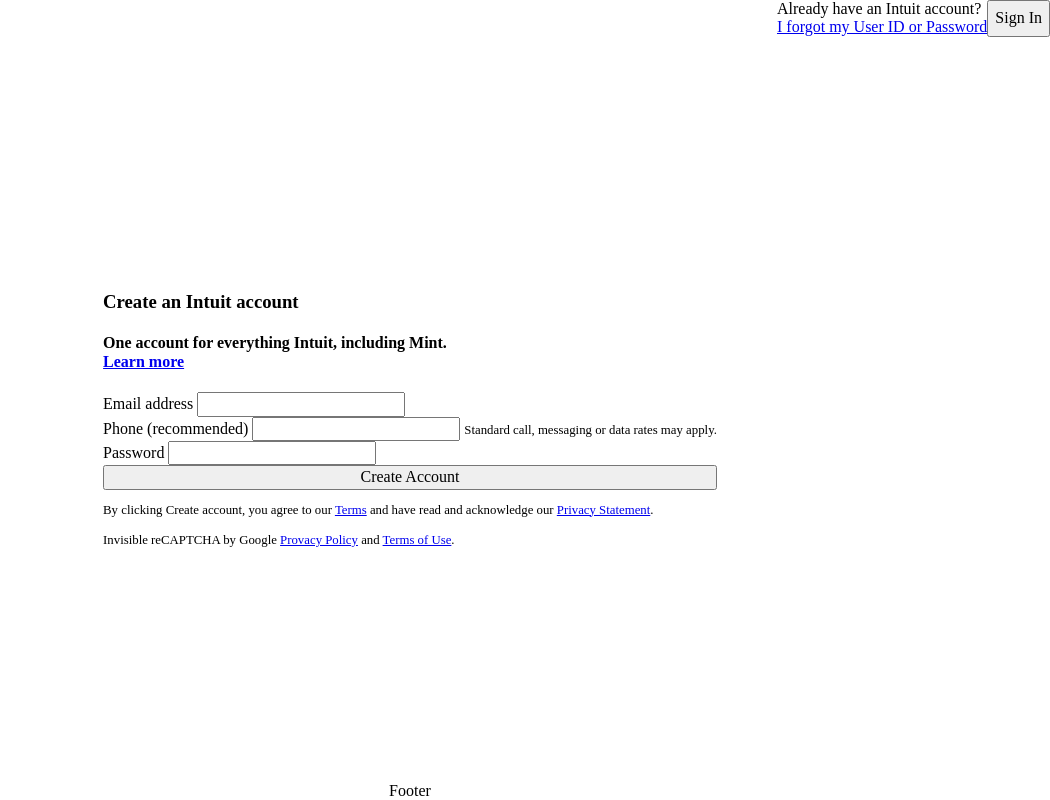
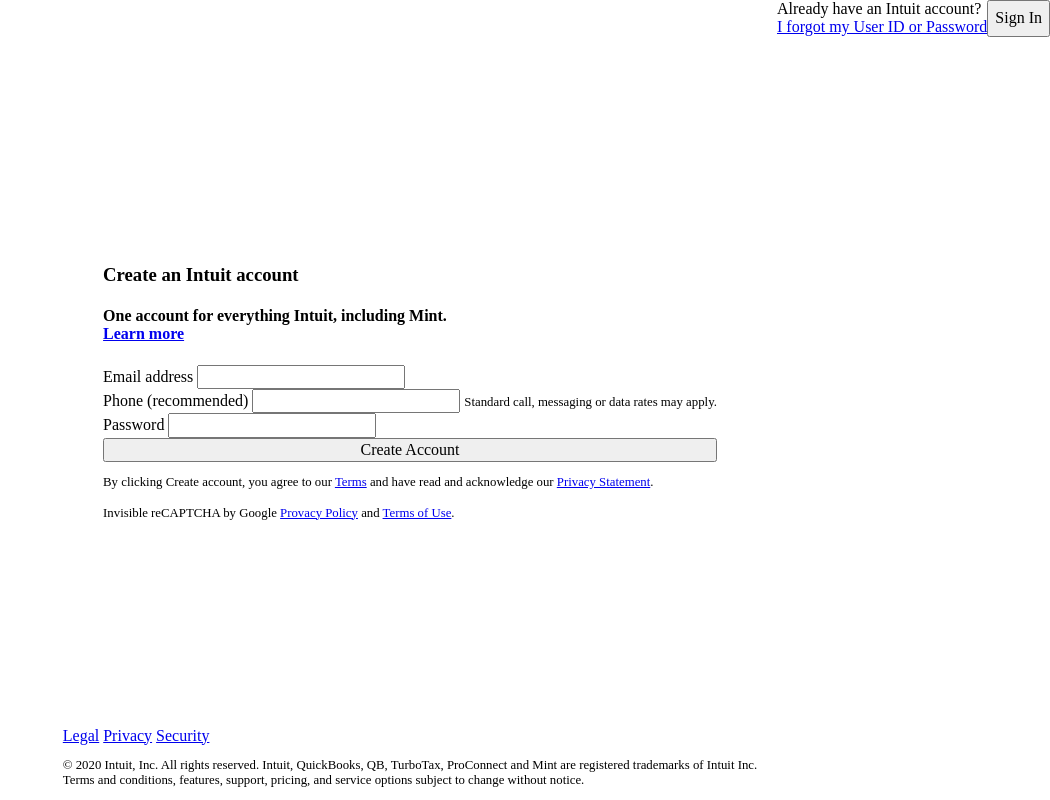
Before and after one commit to LukyLurks/html-form, a plain HTML site: page index.html in a window 1280 px wide. Shown: the whole page, without its empty margins (230-1280 px from the left). Drawn offline with Linux system fonts and the light colour scheme.

Commit message:
add footer content

```diff
--- a/index.html
+++ b/index.html
@@ -65,7 +65,20 @@
 		</main>
 
 		<footer>
-			Footer
+			<div id="footer-links">
+				<a href="#">Legal</a>
+				<a href="#">Privacy</a>
+				<a href="#">Security</a>
+			</div>
+			<small>
+				<p>
+				&copy; 2020 Intuit, Inc. All rights reserved. Intuit, QuickBooks, QB,
+				TurboTax, ProConnect and Mint are registered trademarks of Intuit Inc.
+				<br>
+				Terms and conditions, features, support, pricing, and service options
+				subject to change without notice.
+				</p>
+			</small>
 		</footer>
 	</body>
 </html>
```
